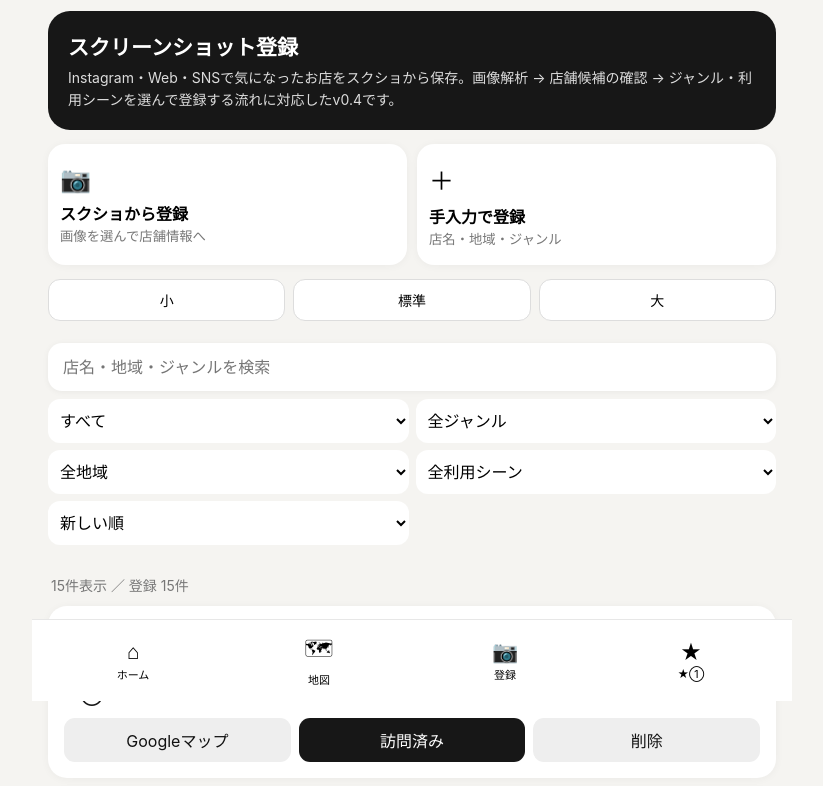
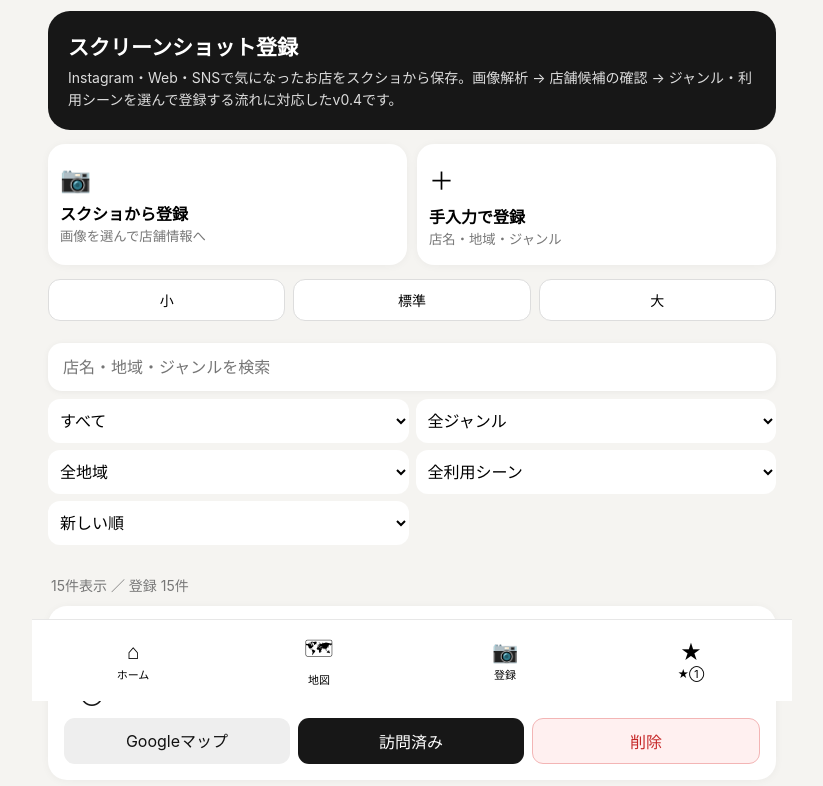
Before and after one commit to gourmet-note-jp/gourmet-note, a plain HTML site: page index.html in a window 1280 px wide. Shown: the part 99-885 px from the top of the page, without its empty margins (228-1051 px from the left). Drawn offline with Linux system fonts and the light colour scheme.

Commit message:
Style delete button in actions section

```diff
--- a/index.html
+++ b/index.html
@@ -33,6 +33,11 @@ input,select,button{font:inherit}
 .actions{display:flex;gap:8px;margin-top:13px}
 .actions button,.actions a{border:0;text-decoration:none;text-align:center;background:#eee;color:#111;border-radius:11px;padding:10px;flex:1}
 .actions .done{background:#171717;color:#fff}
+  .actions .delete{
+  background:#fff0f0;
+  color:#c62828;
+  border:1px solid #f3b5b5;
+}
 .visited{opacity:.67}
 .bottom{position:fixed;left:50%;transform:translateX(-50%);bottom:0;width:min(760px,100%);background:#fff;border-top:1px solid #e7e7e7;display:grid;grid-template-columns:1fr 1fr 1fr 1fr;padding:7px 8px calc(7px + env(safe-area-inset-bottom));z-index:8}
 .bottom button{border:0;background:transparent;padding:7px 2px;font-size:11px}
@@ -330,7 +335,7 @@ if(so==='priority'){
  <div class="actions">
   <a href="${map}" target="_blank">Googleマップ</a>
   <button class="done" onclick="toggle(${i})">${x.status==='done'?'行きたいへ':'訪問済み'}</button>
-  <button onclick="deleteShop(${i})">削除</button>
+  <button class="delete" onclick="deleteShop(${i})">削除</button>
 </div>
    </article>`
  }).join(''):'<div class="empty">該当するお店がありません</div>';
```
